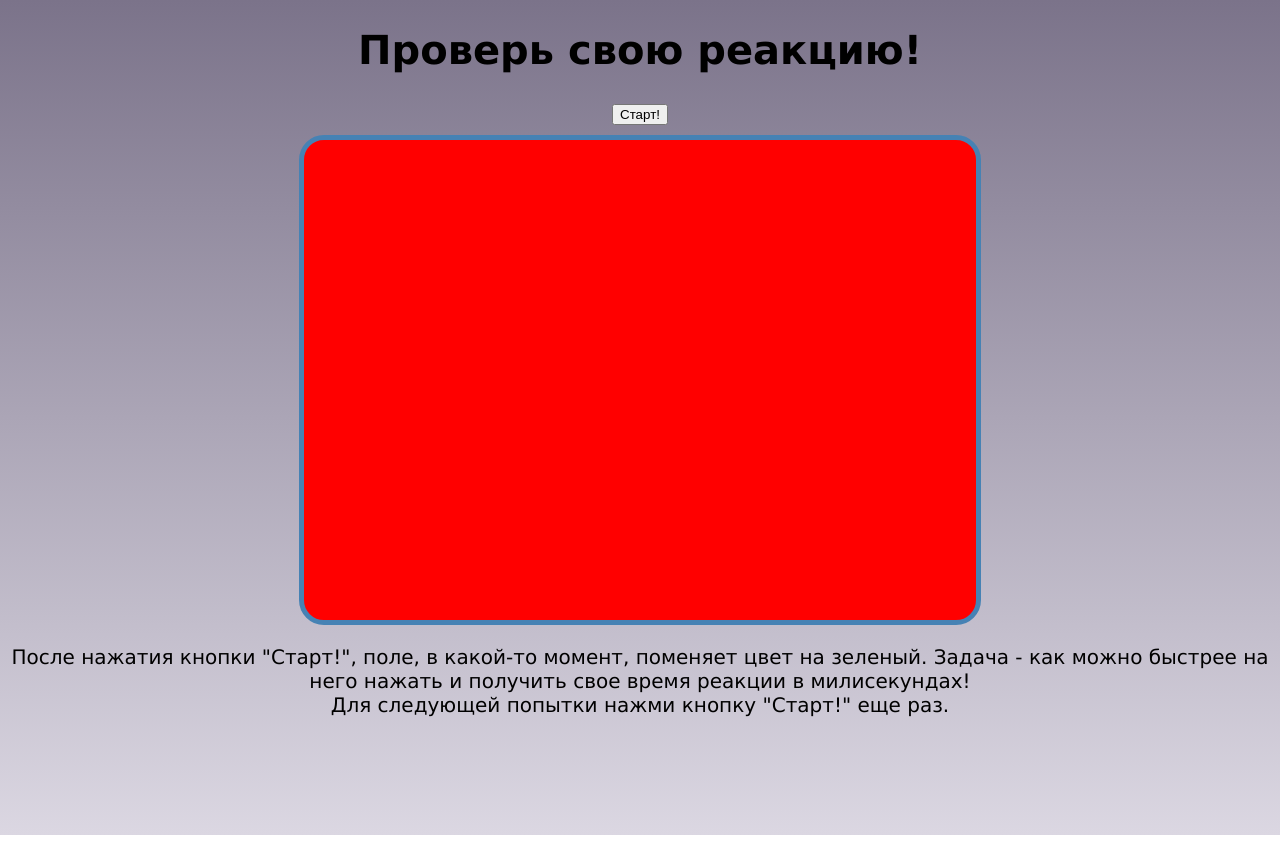
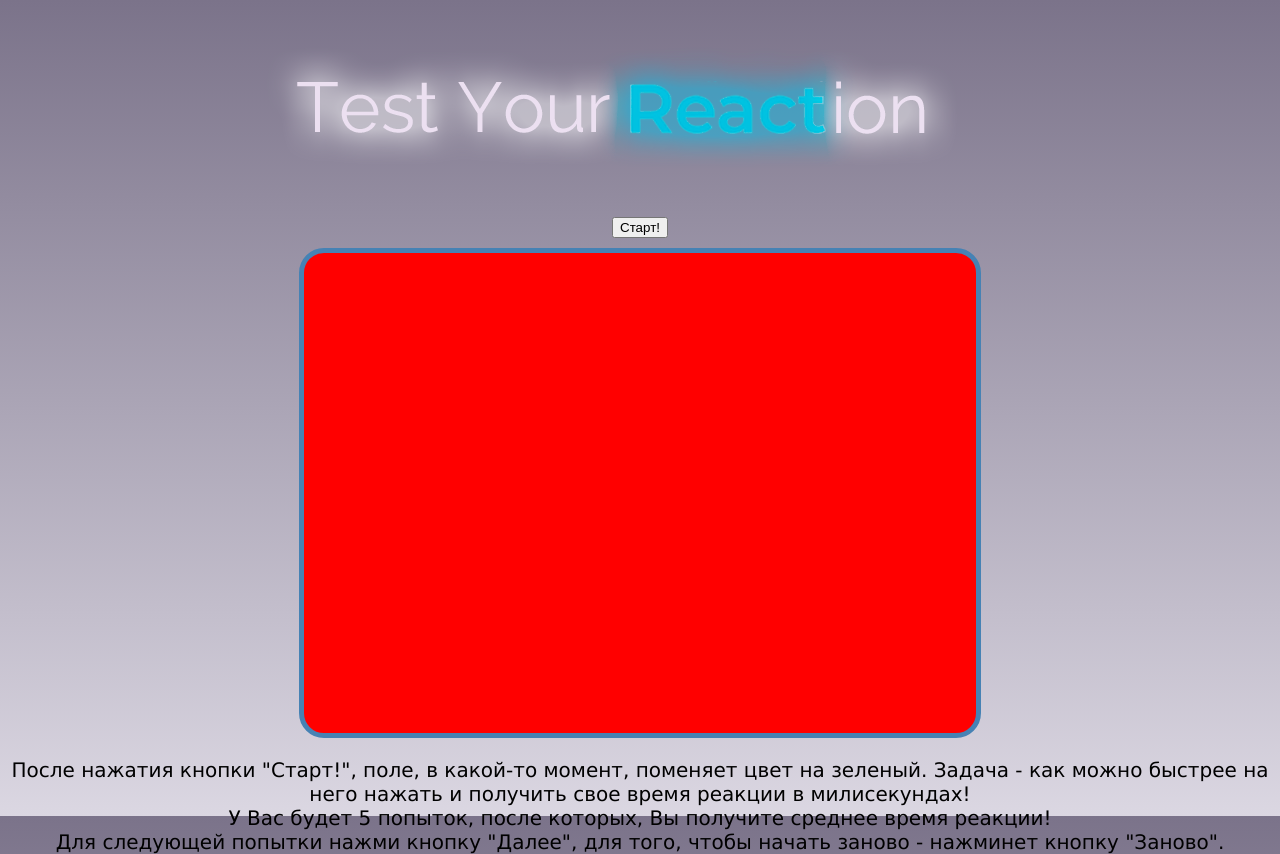
Before and after one commit to goncharovp/testYourReaction, a React (Create React App) app: page / in a window 1280 px wide. Built offline with nearby package versions, Linux system fonts and the light colour scheme.

Commit message:
Update App.js

```diff
--- a/src/App.js
+++ b/src/App.js
@@ -1,5 +1,7 @@
 import React from 'react';
 import './App.css';
+import mylogo from './mylogosmall.png';
+
 
 
 function getRandomInt(min, max) {
@@ -103,7 +105,7 @@ getYourResult() {
     render() {
         return (
             <div className="App">
-                <Header />
+                <Logo />
                 <StartButton onClick = {this.getGreen} avgResult = {this.state.avgResult}/>
                 {this.state.avgResult.length < 4 && this.state.result !== '' && <ContinueButton onClick = {this.submitAndContinue}/>}
                 {this.state.avgResult.length === 4 && <ResultButton onClick = {this.getYourResult} />}
@@ -114,6 +116,19 @@ getYourResult() {
             </div>
         );
     }
+}
+
+class Logo extends React.Component {
+  constructor(props) {
+    super(props);
+  }
+  render() {
+    return (
+      <div>
+        <img className = "Logo" src={mylogo} alt ='logo'/>
+      </div>
+    )
+  }
 }
 
 class Header extends React.Component {
@@ -223,10 +238,11 @@ class Instruction extends React.Component {
   }
   render() {
     return(
-    <div>
+    <div className = "Instruction">
       <p>
         После нажатия кнопки "Старт!", поле, в какой-то момент, поменяет цвет на зеленый. Задача - как можно быстрее на него нажать и получить свое время реакции в милисекундах! <br />
-        Для следующей попытки нажми кнопку "Старт!" еще раз.
+        У Вас будет 5 попыток, после которых, Вы получите среднее время реакции! <br />
+        Для следующей попытки нажми кнопку "Далее", для того, чтобы начать заново - нажминет кнопку "Заново".
         </p>
         </div>
     )
```
